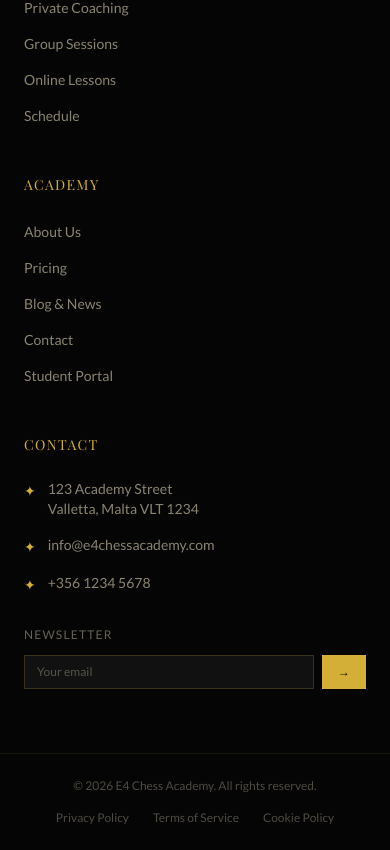
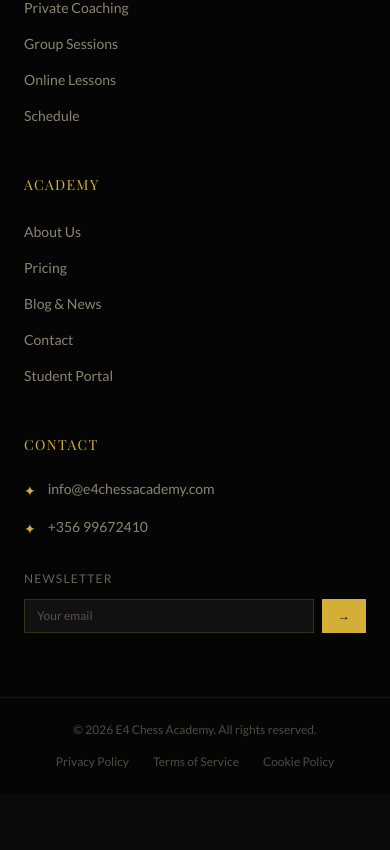
Before and after one commit to archanode/E4, a React (Vite) app: page / in a window 390 px wide. Shown: the part 9550-10400 px from the top of the page. After the commit the page ends 10344 px from the top, so only its background shows below. Built offline with nearby package versions, Linux system fonts and the light colour scheme; a web font is replaced by a local one.

Commit message:
Remove address from footer, update phone number

```diff
--- a/src/components/layout/Footer.tsx
+++ b/src/components/layout/Footer.tsx
@@ -77,18 +77,14 @@
           <ul className="space-y-4 text-sm font-body text-gold-100/55">
             <li className="flex gap-3">
               <span className="text-gold-400 mt-0.5">✦</span>
-              <span>123 Academy Street<br />Valletta, Malta VLT 1234</span>
-            </li>
-            <li className="flex gap-3">
-              <span className="text-gold-400 mt-0.5">✦</span>
               <a href="mailto:info@e4chessacademy.com" className="hover:text-gold-400 transition-colors">
                 info@e4chessacademy.com
               </a>
             </li>
             <li className="flex gap-3">
               <span className="text-gold-400 mt-0.5">✦</span>
-              <a href="tel:+35612345678" className="hover:text-gold-400 transition-colors">
-                +356 1234 5678
+              <a href="tel:+35699672410" className="hover:text-gold-400 transition-colors">
+                +356 99672410
               </a>
             </li>
           </ul>
```
